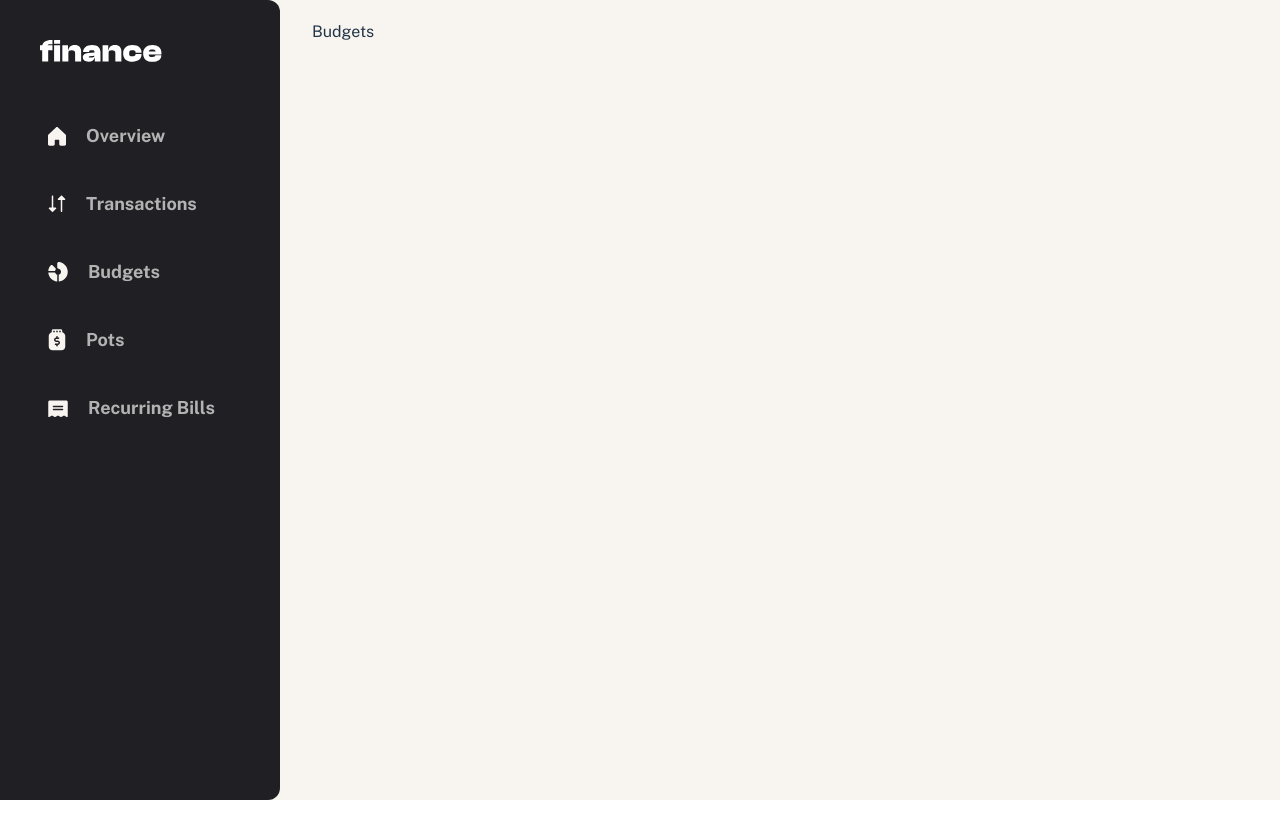
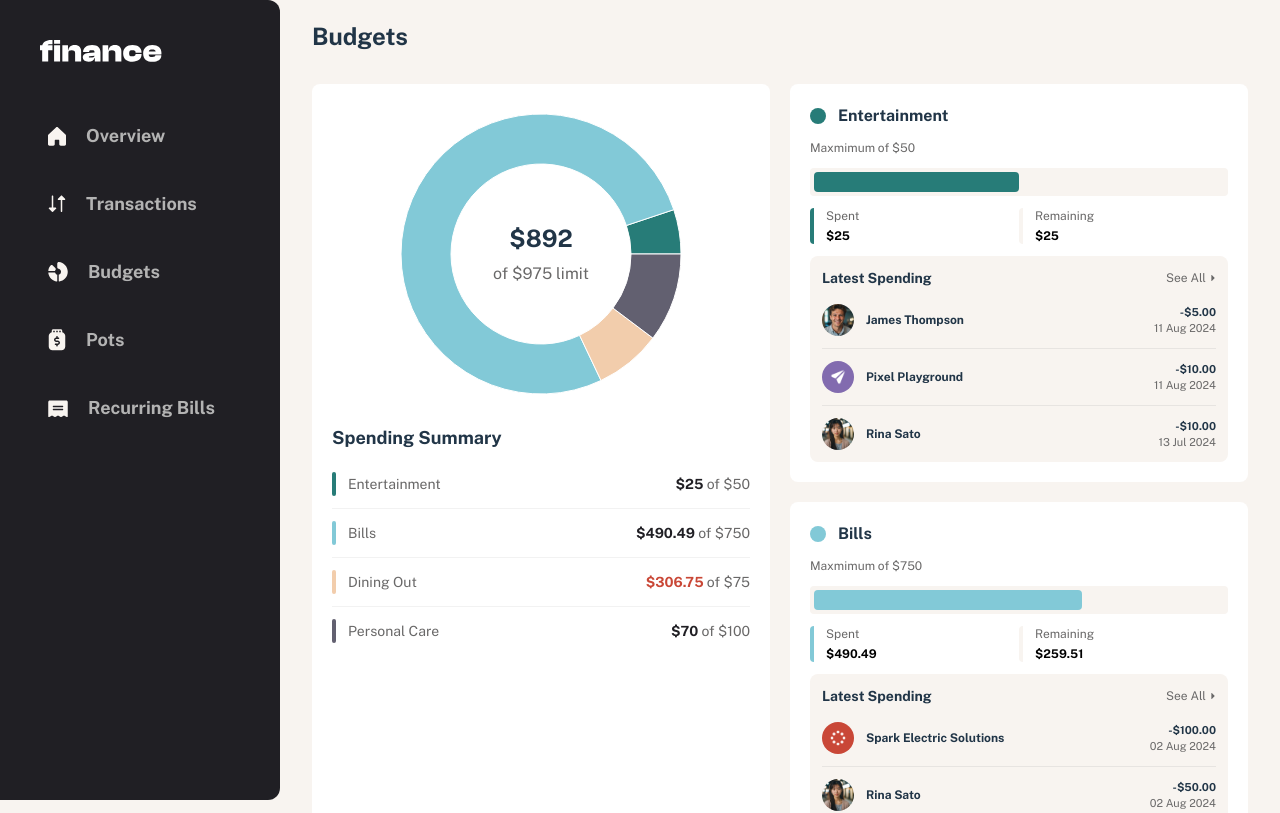
Before and after one commit to thomaspeter92/personal-finance-app, a React (Vite) app: page /budgets in a window 1280 px wide. Shown: the top 813 px of the page. Built offline with nearby package versions, Linux system fonts and the light colour scheme.

Commit message:
add budgets page

```diff
--- a/src/components/overview/BudgetsOverview.tsx
+++ b/src/components/overview/BudgetsOverview.tsx
@@ -1,37 +1,16 @@
 import useBudgetsStore from "../../stores/budgetsStore";
+import BudgetChart from "../ui/BudgetChart";
 import OverviewSection from "./OverviewSection";
-import { PieChart, Pie, Cell } from "recharts";
 
 type Props = {};
 
 const BudgetsOverview = ({}: Props) => {
-  const { budgets, totalSpent, totalBudget } = useBudgetsStore();
+  const { budgets } = useBudgetsStore();
 
   return (
     <OverviewSection title="Budgets" link="/budgets" linkText="See Details">
       <div className="flex flex-wrap gap-5 items-center justify-center">
-        <div className="relative flex-1 flex items-center justify-center">
-          <PieChart width={300} height={300}>
-            <Pie
-              innerRadius={90}
-              outerRadius={140}
-              dataKey="value"
-              fill="#8884d8"
-              data={budgets.map((d) => ({
-                name: d.category,
-                value: d.maximum,
-              }))}
-            >
-              {budgets.map((d, index) => (
-                <Cell key={`cell-${index}`} fill={d.theme} />
-              ))}
-            </Pie>
-          </PieChart>
-          <div className="absolute top-1/2 left-1/2 -translate-y-1/2 -translate-x-1/2 text-center">
-            <p className="font-bold text-2xl mb-2">${Math.round(totalSpent)}</p>
-            <p className="text-gray-500">of ${Math.round(totalBudget)} limit</p>
-          </div>
-        </div>
+        <BudgetChart />
         <div className="gap-5 w-fit space-y-5  flex-1 whitespace-nowrap shrink-0">
           {budgets.map((d) => (
             <div
@@ -39,10 +18,10 @@ const BudgetsOverview = ({}: Props) => {
               style={{ borderColor: d.theme }}
               className="border-l-4 rounded px-3 w-fit"
             >
-              <p className="capitalize text-gray-500 text-sm mb-2">
+              <p className="capitalize text-gray-500 text-xs mb-2">
                 {d.category}
               </p>
-              <p className="font-bold text-lg">${d.maximum}</p>
+              <p className="font-bold ">${d.maximum}</p>
             </div>
           ))}
         </div>
--- a/src/components/overview/Card.tsx
+++ b/src/components/overview/Card.tsx
@@ -7,7 +7,7 @@ type Props = {
 
 const Card = ({ title, value }: Props) => {
   return (
-    <div className="group rounded-xl bg-white p-5 capitalize space-y-5 hover:bg-gray-900 hover:text-beige-100">
+    <div className="group rounded-xl bg-white p-5 capitalize space-y-3 hover:bg-gray-900 hover:text-beige-100">
       <p className="group-hover:text-beige-100 text-gray-500">{title}</p>
       <p className="font-bold text-3xl">{value}</p>
     </div>
--- a/src/components/overview/PotsOverview.tsx
+++ b/src/components/overview/PotsOverview.tsx
@@ -18,7 +18,7 @@ const PotsOverview = ({}: Props) => {
           <Icon className="fill-green" />
           <div>
             <p className="text-sm text-gray-500 mb-2">Total Saved</p>
-            <p className="font-bold text-2xl">${totalSaved}</p>
+            <p className="font-bold text-xl">${totalSaved}</p>
           </div>
         </div>
         <div className="grid grid-cols-2 gap-4 ">
@@ -30,8 +30,8 @@ const PotsOverview = ({}: Props) => {
                 style={{ borderColor: pot.theme }}
                 className={`border-l-4 pl-4 rounded-l`}
               >
-                <p className="text-sm text-gray-500 mb-2">{pot.name}</p>
-                <p className="font-bold text-xl">${pot.total}</p>
+                <p className="text-xs text-gray-500 mb-2">{pot.name}</p>
+                <p className="font-bold text-lg">${pot.total}</p>
               </div>
             );
           })}
--- a/src/components/overview/TransactionsOverview.tsx
+++ b/src/components/overview/TransactionsOverview.tsx
@@ -16,14 +16,14 @@ function TransactionsOverview({}: Props) {
       <div className="divide-y divide-gray-100">
         {/* Show 5 latest transactions */}
         {transactions.slice(0, 5).map((t) => (
-          <div key={t.date} className="flex items-center justify-between py-5">
+          <div key={t.date} className="flex items-center justify-between py-5 ">
             <div className="flex items-center gap-3">
               <img className="w-10 h-10 rounded-full" src={t.avatar} alt="" />
               <p className="font-bold text-sm">{t.name}</p>
             </div>
             <div className="text-right">
               <p
-                className={`font-bold text-lg ${
+                className={`font-bold ${
                   t.amount > 0 ? "text-green" : "text-gray-900"
                 }`}
               >
@@ -31,7 +31,7 @@ function TransactionsOverview({}: Props) {
                   ? `$${Math.abs(t.amount).toFixed(2)}`
                   : `-$${Math.abs(t.amount).toFixed(2)}`}
               </p>
-              <p className="text-beige-500 text-sm">
+              <p className="text-beige-500 text-xs">
                 {formatDateString(t.date)}
               </p>
             </div>
--- /dev/null
+++ b/src/components/ui/BudgetChart.tsx
@@ -0,0 +1,33 @@
+import { PieChart, Pie, Cell } from "recharts";
+import useBudgetsStore from "../../stores/budgetsStore";
+
+const BudgetChart = () => {
+  const { budgets, totalBudget, totalSpent } = useBudgetsStore();
+
+  return (
+    <div className="relative flex-1 flex items-center justify-center">
+      <PieChart width={300} height={300}>
+        <Pie
+          innerRadius={90}
+          outerRadius={140}
+          dataKey="value"
+          fill="#8884d8"
+          data={budgets.map((d) => ({
+            name: d.category,
+            value: d.maximum,
+          }))}
+        >
+          {budgets.map((d, index) => (
+            <Cell key={`cell-${index}`} fill={d.theme} />
+          ))}
+        </Pie>
+      </PieChart>
+      <div className="absolute top-1/2 left-1/2 -translate-y-1/2 -translate-x-1/2 text-center">
+        <p className="font-bold text-2xl mb-2">${Math.round(totalSpent)}</p>
+        <p className="text-gray-500">of ${Math.round(totalBudget)} limit</p>
+      </div>
+    </div>
+  );
+};
+
+export default BudgetChart;
--- a/src/stores/transactionsStore.ts
+++ b/src/stores/transactionsStore.ts
@@ -25,6 +25,9 @@ export type Transaction = {
 type TransactionsState = {
   transactions: Transaction[];
   setTransactions: (transactions: Transaction[]) => void;
+  sortTransactions: (
+    sortBy: "latest" | "oldest" | "highest" | "lowest"
+  ) => void;
 };
 
 const fetchTransactions = async () => {
@@ -35,21 +38,26 @@ const fetchTransactions = async () => {
 
 const useTransactionsStore = create<TransactionsState>()(
   persist(
-    (set) => ({
+    (set, get) => ({
       transactions: [],
       setTransactions: (transactions) => set({ transactions }),
-      //   updateTransaction: (
-      //     id: number,
-      //     updatedTransaction: Partial<Transaction>
-      //   ) =>
-      //     set((state) => ({
-      //       // Find the transaction with matching ID and update it, otherwise skip
-      //       transactions: state.transactions.map((transaction) =>
-      //         transaction === id
-      //           ? { ...transaction, ...updatedTransaction }
-      //           : transaction
-      //       ),
-      //     })),
+      sortTransactions: (sortBy) => {
+        const sortedTransactions = [...get().transactions].sort((a, b) => {
+          switch (sortBy) {
+            case "latest":
+              return new Date(b.date).getTime() - new Date(a.date).getTime();
+            case "oldest":
+              return new Date(a.date).getTime() - new Date(b.date).getTime();
+            case "highest":
+              return b.amount - a.amount;
+            case "lowest":
+              return a.amount - b.amount;
+            default:
+              return 0;
+          }
+        });
+        set({ transactions: sortedTransactions });
+      },
     }),
     {
       name: "transactions-storage", // name in local storage
--- a/src/views/Budgets.tsx
+++ b/src/views/Budgets.tsx
@@ -1,9 +1,154 @@
 import React from "react";
+import useBudgetsStore from "../stores/budgetsStore";
+import BudgetChart from "../components/ui/BudgetChart";
+import useTransactionsStore, { Transaction } from "../stores/transactionsStore";
+import { formatDateString } from "../util/helpers";
+import { Icons } from "../components/ui/Icons";
+import { Link } from "react-router-dom";
 
 type Props = {};
 
-const Budgets = (props: Props) => {
-  return <div>Budgets</div>;
+const BudgetBox = ({
+  theme,
+  title,
+  maximum,
+  currentSpend,
+  latestSpending,
+}: {
+  theme: string;
+  title: string;
+  maximum: number;
+  currentSpend: number;
+  latestSpending: Transaction[];
+}) => {
+  const CaretIcon = Icons["caretRight"];
+
+  let percentage = (currentSpend / maximum) * 100;
+  if (percentage > 100) percentage = 100;
+
+  let remaining = maximum - currentSpend;
+  if (remaining < 0) remaining = 0;
+  return (
+    <div className="rounded-lg bg-white p-5">
+      <h2 className="flex items-center font-bold gap-3">
+        <span className="w-4 h-4 rounded-full" style={{ background: theme }} />
+        <span>{title}</span>
+      </h2>
+      <div className="my-3 text-xs text-gray-500 space-y-3">
+        <p>Maxmimum of ${maximum}</p>
+        <div className="h-7 w-full p-1 bg-beige-100 rounded overflow-hidden">
+          <div
+            className="h-full rounded"
+            style={{ width: percentage + "%", background: theme }}
+          ></div>
+        </div>
+        <div className="flex [&>div]:flex-1">
+          <div
+            className="space-y-1 border-l-4 pl-3 rounded"
+            style={{ borderColor: theme }}
+          >
+            <p className="text-xs text-gray-500">Spent</p>
+            <p className="font-bold text-black">${currentSpend}</p>
+          </div>
+          <div className="space-y-1 border-l-4 border-beige-100 pl-3 rounded">
+            <p className="text-xs text-gray-500">Remaining</p>
+            <p className="font-bold text-black">${remaining}</p>
+          </div>
+        </div>
+      </div>
+      <div className="bg-beige-100 p-3 pb-0 rounded-lg space-y-3">
+        <p className="text-sm flex justify-between items-center mb-4">
+          <span className="font-bold ">Latest Spending</span>
+          <Link
+            to={"/transactions"}
+            className="text-gray-500 text-xs flex items-center gap-1"
+          >
+            See All <CaretIcon className="h-1.5 fill-gray-500" />
+          </Link>
+        </p>
+        {latestSpending.slice(0, 3).map((d, i) => (
+          <div className="flex gap-3 items-center text-xs [&:not(:last-child)]:border-b border-gray-300/25 pb-3">
+            <img src={d.avatar} alt="avatar" className="w-8 h-8 rounded-full" />
+            <p className="font-bold flex-1">{d.name}</p>
+            <p className="text-right text-[11px] font-bold">
+              {d.amount > 0
+                ? `+$${d.amount.toFixed(2)}`
+                : `-$${Math.abs(d.amount).toFixed(2)}`}
+              <span className="block text-gray-500 font-normal">
+                {formatDateString(d.date)}
+              </span>
+            </p>
+          </div>
+        ))}
+      </div>
+    </div>
+  );
+};
+
+const Budgets = ({}: Props) => {
+  const { budgets } = useBudgetsStore();
+  const { transactions } = useTransactionsStore();
+
+  const latestSpending: Record<string, Transaction[]> = {};
+  budgets.forEach((budget) => {
+    latestSpending[budget.category] = [];
+  });
+  transactions.forEach((t) => {
+    if (t.category in latestSpending) {
+      latestSpending[t.category].push(t);
+    }
+  });
+
+  console.log(latestSpending);
+
+  return (
+    <div className="space-y-8">
+      <h1 className="text-2xl font-bold">Budgets</h1>
+      <div className="grid grid-cols-2 gap-5">
+        <div className="rounded-lg bg-white p-5">
+          <BudgetChart />
+          <h2 className="font-bold text-lg my-5">Spending Summary</h2>
+          <div className="space-y-3 text-sm">
+            {budgets.map((b, i) => (
+              <div
+                className={`flex gap-3 text-gray-500 pb-3 items-center [&:not(:last-child)]:border-b`}
+              >
+                <span
+                  className={`w-1 h-6 rounded-full `}
+                  style={{ background: b.theme }}
+                />
+                <span className="flex-1">{b.category}</span>
+                <p>
+                  <span
+                    className={`font-bold text-gray-900 ${
+                      b.currentSpend > b.maximum ? "text-red" : ""
+                    }`}
+                  >
+                    ${b.currentSpend}
+                  </span>
+                  <span className="text-gray-500 text-sm">
+                    {" "}
+                    of ${b.maximum}
+                  </span>
+                </p>
+              </div>
+            ))}
+          </div>
+        </div>
+        <div className="space-y-5">
+          {budgets.map((b, i) => (
+            <BudgetBox
+              title={b.category}
+              theme={b.theme}
+              maximum={b.maximum}
+              currentSpend={b.currentSpend}
+              latestSpending={latestSpending[b.category]}
+            />
+          ))}
+        </div>
+      </div>
+    </div>
+  );
 };
 
 export default Budgets;
--- a/src/views/Overview.tsx
+++ b/src/views/Overview.tsx
@@ -8,7 +8,7 @@ type Props = {};
 
 const Overview = ({}: Props) => {
   return (
-    <div className="space-y-8">
+    <div className="space-y-5">
       <h1 className="text-2xl font-bold">Overview</h1>
       <div className="grid grid-cols-3 gap-5">
         <Card title="Current Balance" value="$5,500" />
```
Also changed, not shown: src/components/overview/BillsOverview.tsx (+4 -4 lines), src/components/ui/Select.tsx (+71 -10 lines), src/stores/budgetsStore.ts (+30 -12 lines), src/views/Transactions.tsx (+28 -15 lines).
